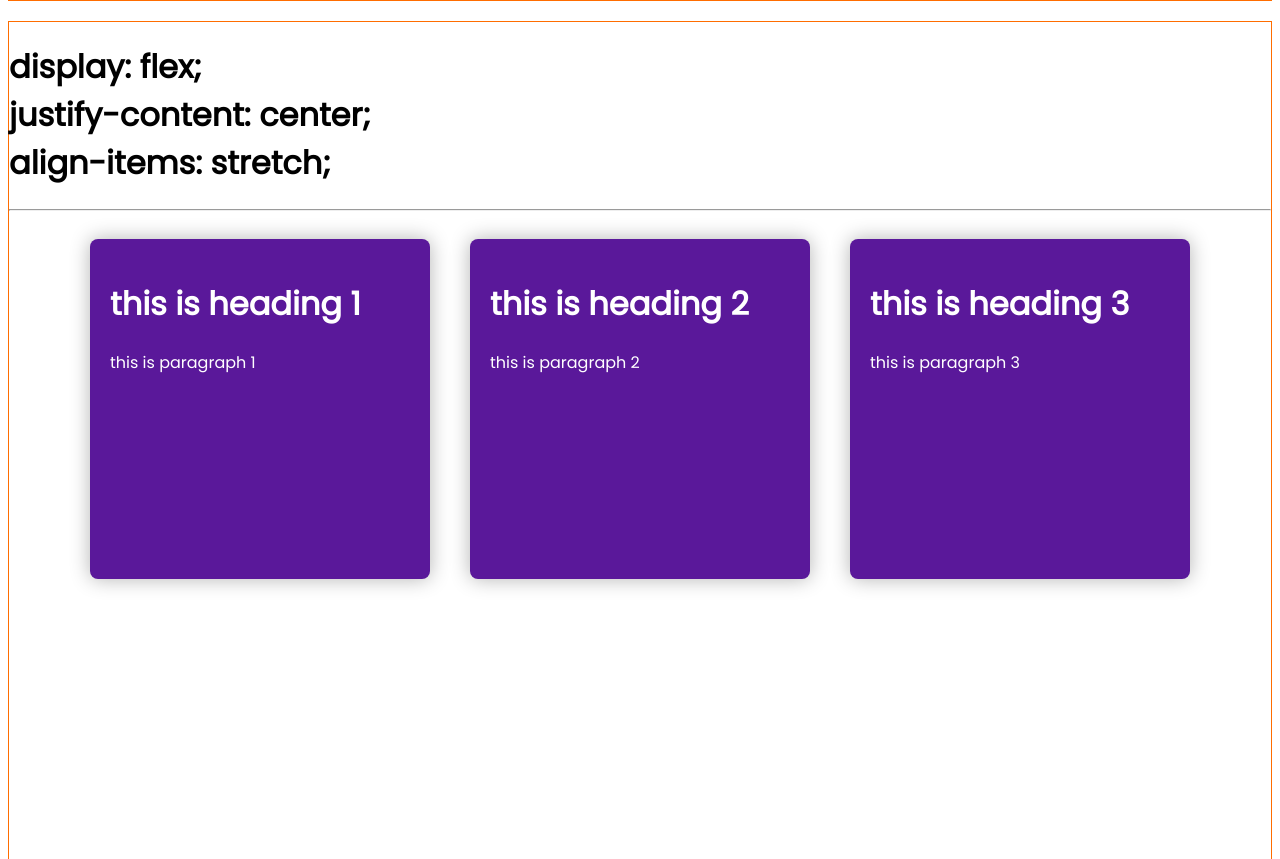
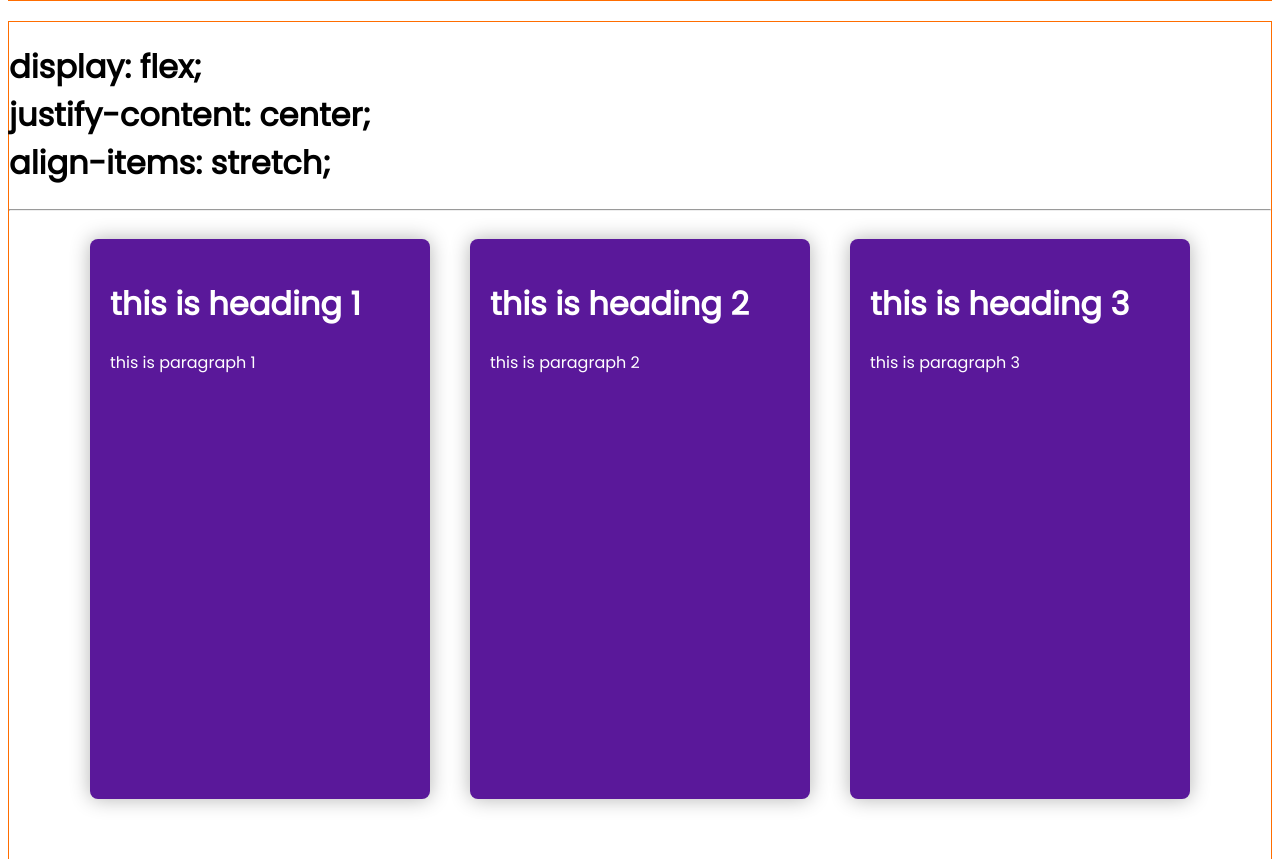
Before and after one commit to Sohidul-Islam/flexboxDemo, a plain HTML site: page index.html in a window 1280 px wide. Shown: the part 6534-7393 px from the top of the page. Drawn offline with Linux system fonts and the light colour scheme; a web font is replaced by a local one.

Commit message:
change height auto

```diff
--- a/index.html
+++ b/index.html
@@ -115,6 +115,10 @@
             height: 600px;
 
             margin-bottom: 40px;
+        }
+
+        .container9 .box {
+            height: auto;
         }
 
 
```
